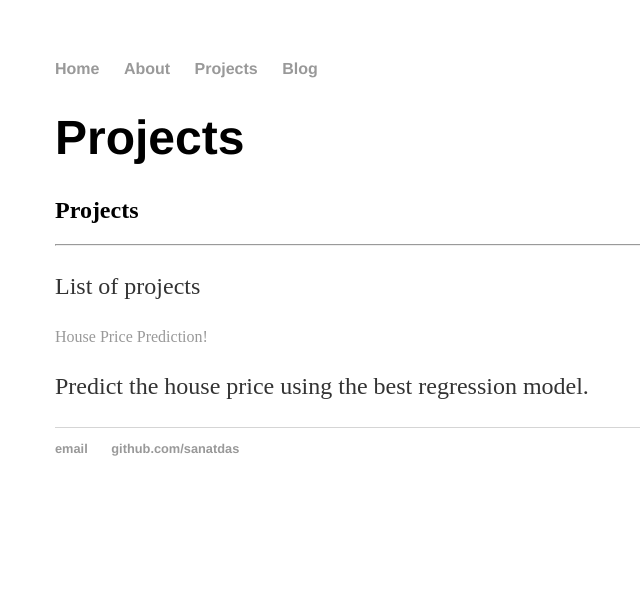
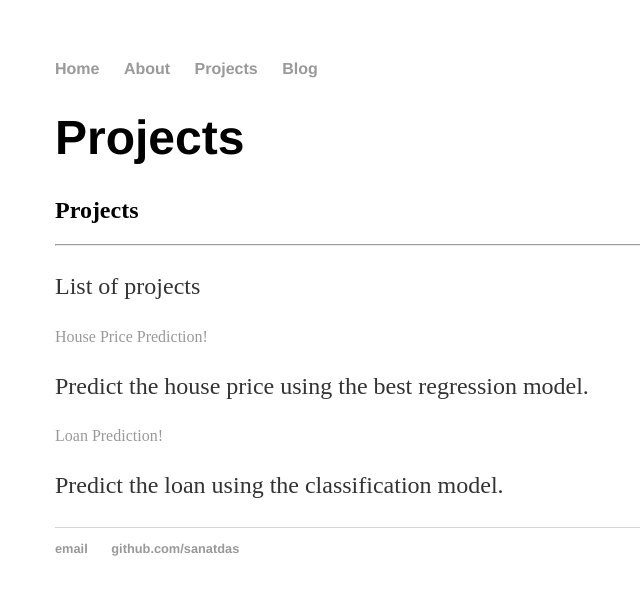
Before and after one commit to sanatdas/sanatdas1.github.io, a Jekyll site: the page built from projects/index.html, in a window 1280 px wide. Shown: the top 595 px of the page, without its empty margins (137-777 px from the left). Built offline with Jekyll 4.4.1, drawn with Linux system fonts in a browser that asks for light colours; Markdown is read by kramdown in place of the engine named in the settings.

Commit message:
Update index.html

```diff
--- a/projects/index.html
+++ b/projects/index.html
@@ -21,4 +21,16 @@ title: Projects
                 </div>
 	</div>
 	</div>
+	<div class="container">
+		<div class="row">
+			<div class="col-lg-3 col-md-6 text-center">
+    			 <a href="https://github.com/sanatdas/House-Price-Prediction" class="portfolio-box">
+                                <div class="project-name">
+                                    Loan Prediction!
+                                </div>
+				  </a>
+                        <p>  Predict the loan using the classification model. </p>
+                </div>
+	</div>
+	</div>
 </section>
```
